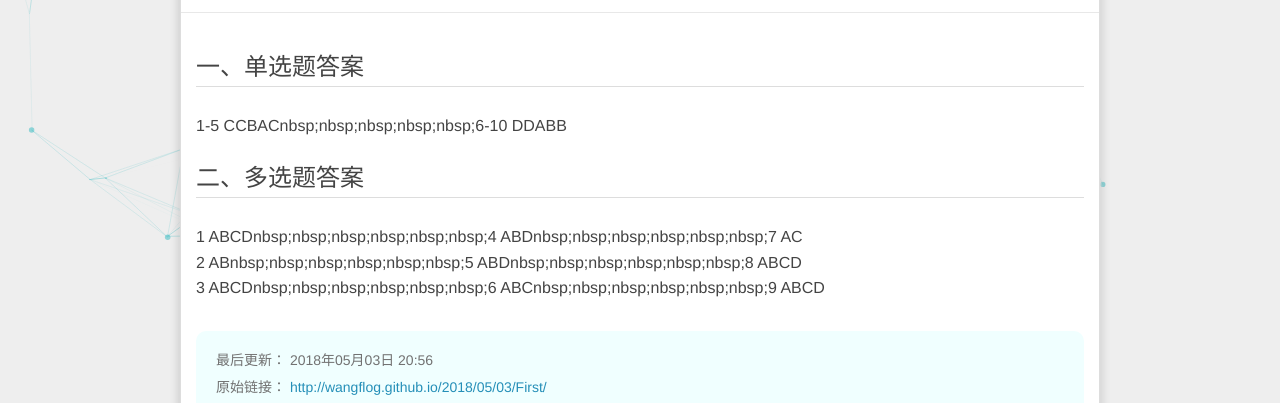
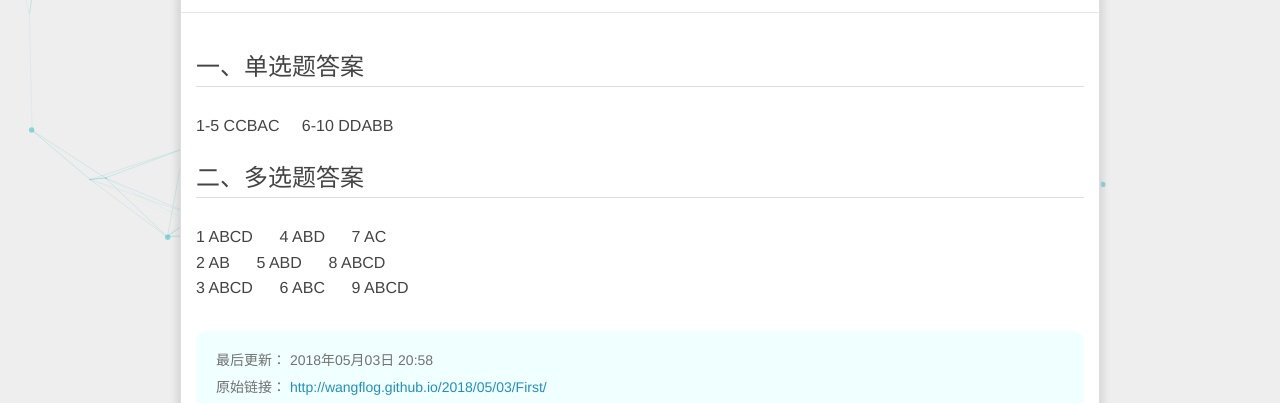
Before and after one commit to wangflog/wangflog.github.io, a plain HTML site: page 2018/05/03/First/index.html in a window 1280 px wide. Shown: the part 541-944 px from the top of the page. Drawn offline with nearby package versions, Linux system fonts and the light colour scheme; some packages are replaced by stand-ins of ours; a script that the page names is missing.

Commit message:
Site updated: 2018-05-03 20:59:10

```diff
--- a/2018/05/03/First/index.html
+++ b/2018/05/03/First/index.html
@@ -8,18 +8,18 @@
 
     <meta name="keywords" content="FBear,FBear's Blog" />
 
-  <meta name="description" content="一、单选题答案1-5 CCBACnbsp;nbsp;nbsp;nbsp;nbsp;6-10 DDABB   二、多选题答案1 ABCDnbsp;nbsp;nbsp;nbsp;nbsp;nbsp;4 ABDnbsp;nbsp;nbsp;nbsp;nbsp;nbsp;7 AC2 ABnbsp;nbsp;nbsp;nbsp;nbsp;nbsp;5 ABDnbsp;nbsp;nbsp;nbsp;nbsp;">
+  <meta name="description" content="一、单选题答案1-5 CCBAC&amp;nbsp;&amp;nbsp;&amp;nbsp;&amp;nbsp;&amp;nbsp;6-10 DDABB   二、多选题答案1 ABCD&amp;nbsp;&amp;nbsp;&amp;nbsp;&amp;nbsp;&amp;nbsp;&amp;nbsp;4 ABD&amp;nbsp;&amp;nbsp;&amp;nbsp;&amp;nbsp;&amp;nbsp;&amp;nbsp;7 AC2 AB&amp;nbsp;&amp;nbsp;&amp;nbsp;&amp;nbsp;&amp;nbsp;&amp;nbsp;5 ABD&amp;n">
 <meta name="keywords" content="Key">
 <meta property="og:type" content="article">
 <meta property="og:title" content="第一章  党的光辉历程答案">
 <meta property="og:url" content="http://wangflog.github.io/2018/05/03/First/index.html">
 <meta property="og:site_name" content="Welcome to FBear&#39;s Blog">
-<meta property="og:description" content="一、单选题答案1-5 CCBACnbsp;nbsp;nbsp;nbsp;nbsp;6-10 DDABB   二、多选题答案1 ABCDnbsp;nbsp;nbsp;nbsp;nbsp;nbsp;4 ABDnbsp;nbsp;nbsp;nbsp;nbsp;nbsp;7 AC2 ABnbsp;nbsp;nbsp;nbsp;nbsp;nbsp;5 ABDnbsp;nbsp;nbsp;nbsp;nbsp;">
+<meta property="og:description" content="一、单选题答案1-5 CCBAC&amp;nbsp;&amp;nbsp;&amp;nbsp;&amp;nbsp;&amp;nbsp;6-10 DDABB   二、多选题答案1 ABCD&amp;nbsp;&amp;nbsp;&amp;nbsp;&amp;nbsp;&amp;nbsp;&amp;nbsp;4 ABD&amp;nbsp;&amp;nbsp;&amp;nbsp;&amp;nbsp;&amp;nbsp;&amp;nbsp;7 AC2 AB&amp;nbsp;&amp;nbsp;&amp;nbsp;&amp;nbsp;&amp;nbsp;&amp;nbsp;5 ABD&amp;n">
 <meta property="og:locale" content="default">
-<meta property="og:updated_time" content="2018-05-03T12:56:00.969Z">
+<meta property="og:updated_time" content="2018-05-03T12:58:45.670Z">
 <meta name="twitter:card" content="summary">
 <meta name="twitter:title" content="第一章  党的光辉历程答案">
-<meta name="twitter:description" content="一、单选题答案1-5 CCBACnbsp;nbsp;nbsp;nbsp;nbsp;6-10 DDABB   二、多选题答案1 ABCDnbsp;nbsp;nbsp;nbsp;nbsp;nbsp;4 ABDnbsp;nbsp;nbsp;nbsp;nbsp;nbsp;7 AC2 ABnbsp;nbsp;nbsp;nbsp;nbsp;nbsp;5 ABDnbsp;nbsp;nbsp;nbsp;nbsp;">
+<meta name="twitter:description" content="一、单选题答案1-5 CCBAC&amp;nbsp;&amp;nbsp;&amp;nbsp;&amp;nbsp;&amp;nbsp;6-10 DDABB   二、多选题答案1 ABCD&amp;nbsp;&amp;nbsp;&amp;nbsp;&amp;nbsp;&amp;nbsp;&amp;nbsp;4 ABD&amp;nbsp;&amp;nbsp;&amp;nbsp;&amp;nbsp;&amp;nbsp;&amp;nbsp;7 AC2 AB&amp;nbsp;&amp;nbsp;&amp;nbsp;&amp;nbsp;&amp;nbsp;&amp;nbsp;5 ABD&amp;n">
 
 
     <link rel="icon" href="/favicon.ico">
@@ -133,12 +133,12 @@
     <div class="article-entry post-content" itemprop="articleBody">
 
 
-            <h3 id="一、单选题答案"><a href="#一、单选题答案" class="headerlink" title="一、单选题答案"></a>一、单选题答案</h3><p>1-5 CCBACnbsp;nbsp;nbsp;nbsp;nbsp;6-10 DDABB  </p>
-<h3 id="二、多选题答案"><a href="#二、多选题答案" class="headerlink" title="二、多选题答案"></a>二、多选题答案</h3><p>1 ABCDnbsp;nbsp;nbsp;nbsp;nbsp;nbsp;4 ABDnbsp;nbsp;nbsp;nbsp;nbsp;nbsp;7 AC<br>2 ABnbsp;nbsp;nbsp;nbsp;nbsp;nbsp;5 ABDnbsp;nbsp;nbsp;nbsp;nbsp;nbsp;8 ABCD<br>3 ABCDnbsp;nbsp;nbsp;nbsp;nbsp;nbsp;6 ABCnbsp;nbsp;nbsp;nbsp;nbsp;nbsp;9 ABCD</p>
+            <h3 id="一、单选题答案"><a href="#一、单选题答案" class="headerlink" title="一、单选题答案"></a>一、单选题答案</h3><p>1-5 CCBAC&nbsp;&nbsp;&nbsp;&nbsp;&nbsp;6-10 DDABB  </p>
+<h3 id="二、多选题答案"><a href="#二、多选题答案" class="headerlink" title="二、多选题答案"></a>二、多选题答案</h3><p>1 ABCD&nbsp;&nbsp;&nbsp;&nbsp;&nbsp;&nbsp;4 ABD&nbsp;&nbsp;&nbsp;&nbsp;&nbsp;&nbsp;7 AC<br>2 AB&nbsp;&nbsp;&nbsp;&nbsp;&nbsp;&nbsp;5 ABD&nbsp;&nbsp;&nbsp;&nbsp;&nbsp;&nbsp;8 ABCD<br>3 ABCD&nbsp;&nbsp;&nbsp;&nbsp;&nbsp;&nbsp;6 ABC&nbsp;&nbsp;&nbsp;&nbsp;&nbsp;&nbsp;9 ABCD</p>
 
             <div class="post-copyright">
     <div class="content">
-        <p>最后更新： 2018年05月03日 20:56</p>
+        <p>最后更新： 2018年05月03日 20:58</p>
         <p>原始链接： <a class="post-url" href="/2018/05/03/First/" title="第一章  党的光辉历程答案">http://wangflog.github.io/2018/05/03/First/</a></p>
         <footer>
             <a href="http://wangflog.github.io">
--- a/content.json
+++ b/content.json
@@ -1 +1 @@
-{"meta":{"title":"Welcome to FBear's Blog","subtitle":null,"description":null,"author":"FBear-Wang","url":"http://wangflog.github.io"},"pages":[{"title":"About me","date":"2018-05-03T11:30:48.000Z","updated":"2018-05-03T12:49:12.492Z","comments":true,"path":"about/index.html","permalink":"http://wangflog.github.io/about/index.html","excerpt":"","text":"A hardworking college student ……This is a terrible blog ……"}],"posts":[{"title":"第一章  党的光辉历程答案","slug":"First","date":"2018-05-03T12:13:28.000Z","updated":"2018-05-03T12:56:00.969Z","comments":true,"path":"2018/05/03/First/","link":"","permalink":"http://wangflog.github.io/2018/05/03/First/","excerpt":"","text":"一、单选题答案1-5 CCBACnbsp;nbsp;nbsp;nbsp;nbsp;6-10 DDABB 二、多选题答案1 ABCDnbsp;nbsp;nbsp;nbsp;nbsp;nbsp;4 ABDnbsp;nbsp;nbsp;nbsp;nbsp;nbsp;7 AC2 ABnbsp;nbsp;nbsp;nbsp;nbsp;nbsp;5 ABDnbsp;nbsp;nbsp;nbsp;nbsp;nbsp;8 ABCD3 ABCDnbsp;nbsp;nbsp;nbsp;nbsp;nbsp;6 ABCnbsp;nbsp;nbsp;nbsp;nbsp;nbsp;9 ABCD","categories":[],"tags":[{"name":"Key","slug":"Key","permalink":"http://wangflog.github.io/tags/Key/"}]}]}
+{"meta":{"title":"Welcome to FBear's Blog","subtitle":null,"description":null,"author":"FBear-Wang","url":"http://wangflog.github.io"},"pages":[{"title":"About me","date":"2018-05-03T11:30:48.000Z","updated":"2018-05-03T12:49:12.492Z","comments":true,"path":"about/index.html","permalink":"http://wangflog.github.io/about/index.html","excerpt":"","text":"A hardworking college student ……This is a terrible blog ……"}],"posts":[{"title":"第一章  党的光辉历程答案","slug":"First","date":"2018-05-03T12:13:28.000Z","updated":"2018-05-03T12:58:45.670Z","comments":true,"path":"2018/05/03/First/","link":"","permalink":"http://wangflog.github.io/2018/05/03/First/","excerpt":"","text":"一、单选题答案1-5 CCBAC&nbsp;&nbsp;&nbsp;&nbsp;&nbsp;6-10 DDABB 二、多选题答案1 ABCD&nbsp;&nbsp;&nbsp;&nbsp;&nbsp;&nbsp;4 ABD&nbsp;&nbsp;&nbsp;&nbsp;&nbsp;&nbsp;7 AC2 AB&nbsp;&nbsp;&nbsp;&nbsp;&nbsp;&nbsp;5 ABD&nbsp;&nbsp;&nbsp;&nbsp;&nbsp;&nbsp;8 ABCD3 ABCD&nbsp;&nbsp;&nbsp;&nbsp;&nbsp;&nbsp;6 ABC&nbsp;&nbsp;&nbsp;&nbsp;&nbsp;&nbsp;9 ABCD","categories":[],"tags":[{"name":"Key","slug":"Key","permalink":"http://wangflog.github.io/tags/Key/"}]}]}
```
Also changed, not shown: index.html (+3 -3 lines).
